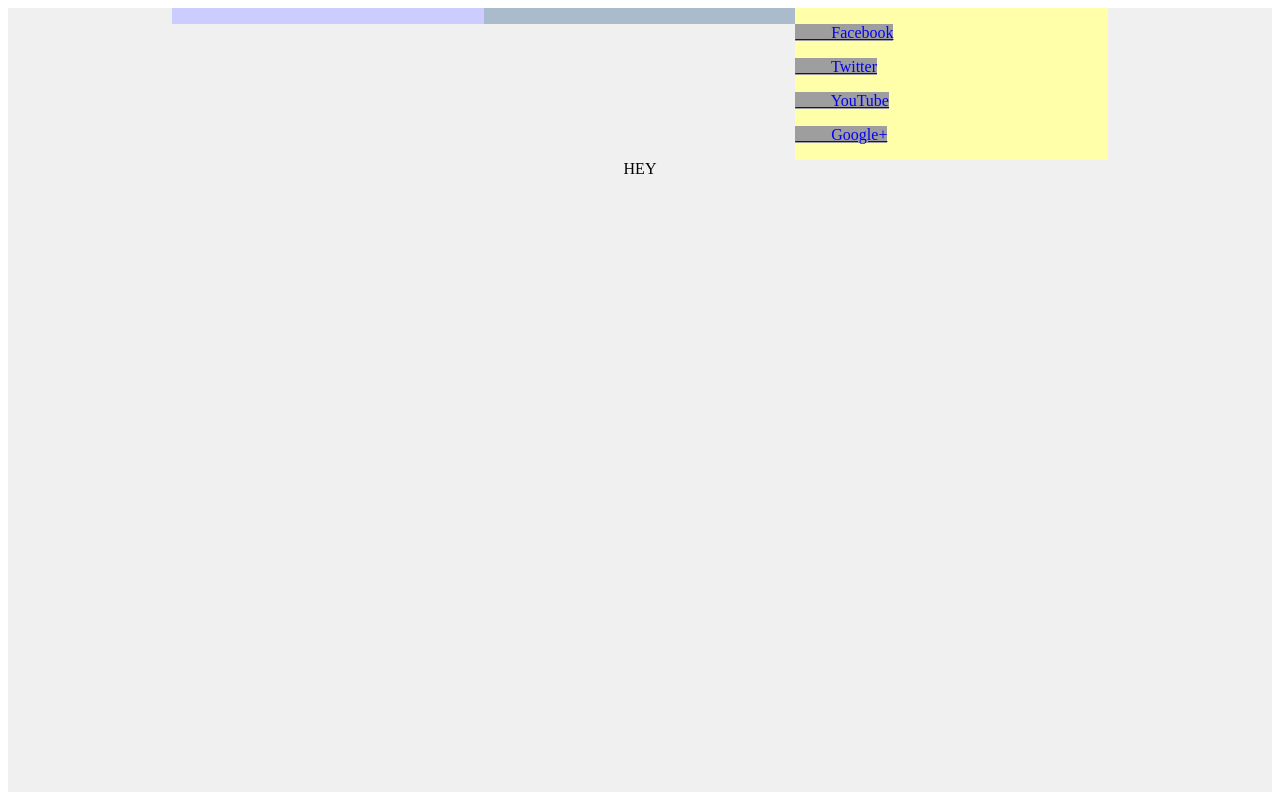
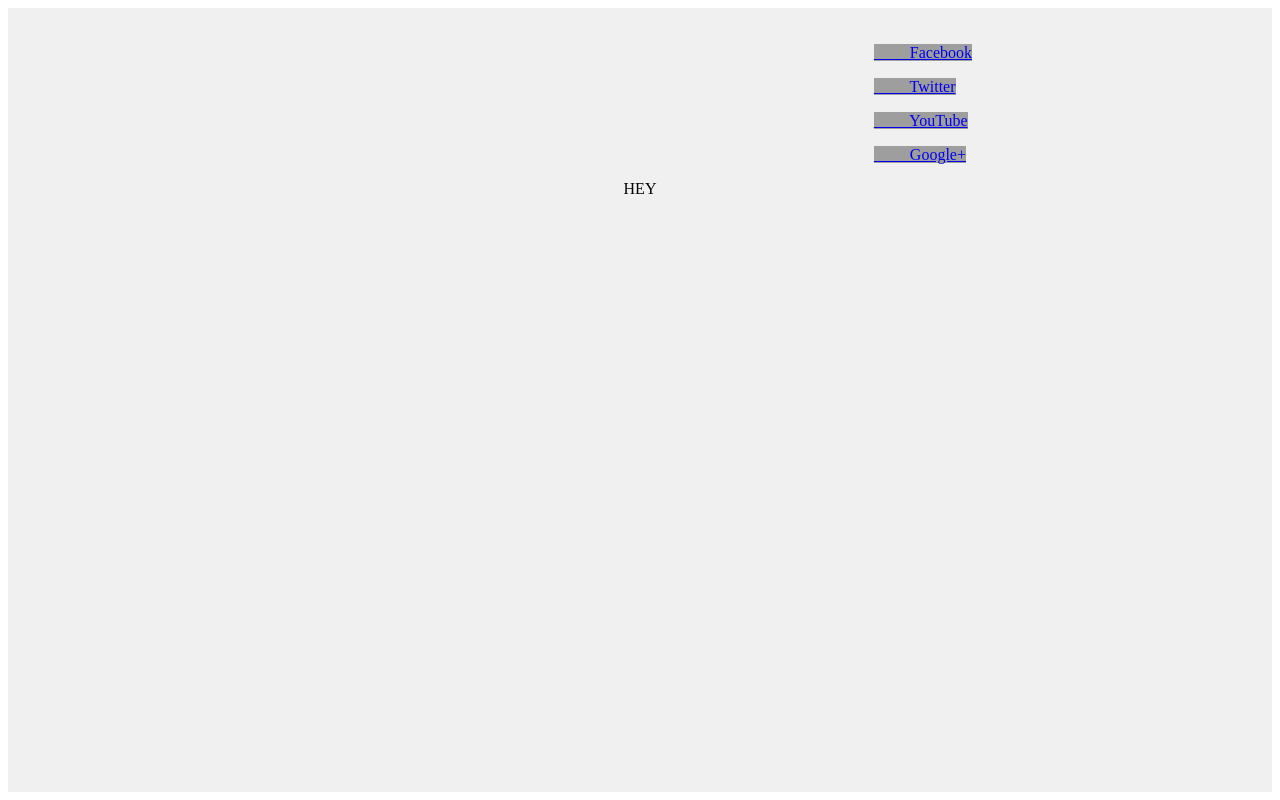
Before and after one commit to Matt8white/hmproj_bianchi_cesaro_ciceri, a PHP site: page /footer.php in a window 1280 px wide. Run offline with PHP 8.4, Linux system fonts and the light colour scheme; data that the repository does not hold is empty; grey boxes are pictures that could not be loaded.

Commit message:
Footer fixes

```diff
--- a/assets/css/mergemestyle.css
+++ b/assets/css/mergemestyle.css
@@ -6,23 +6,26 @@
 	height: 100%;
 }
 .footer-wrapper {
+	position: relative;
+	top: 20px;
 	margin-right: 13%;
 	margin-left: 13%;
 }
+.footer-spacing{
+	float: left;
+	width: 25%;
+}
 .footer-left {
 	float: left;
-	width: 33.3%;
-	background-color: #CCF;
+	width: 25%;
 }
 .footer-center{
 	float: left;
-	width: 33.3%;
-	background-color: #ABC;
+	width: 25%;
 }
 .footer-right {
 	float: right;
-	width: 33.4%;
-	background-color: #FFA;
+	width: 25%;
 }
 .footer-right > p > a:hover {
 	text-decoration: none;
@@ -30,8 +33,9 @@
 .footer-bottom {
 	background-color: #F0F0F0;
 	text-align: center;
+	position: relative;
+	top: 20px;
 }
-
 .clear-fix:after {
   content: "";
   display: table;
--- a/footer.php
+++ b/footer.php
@@ -3,6 +3,12 @@
 <footer class="footer">
 	<div class="footer-filler clear-fix">
 		<div class="footer-wrapper clear-fix">
+			<div class="footer-spacing">
+				<b> <?php echo $lang['USEFUL_INFO']; ?> </b>
+				<p>
+					<a href="#"> <?php echo $lang['FOOTER_LEFT']; ?> </a>
+				</p>
+			</div>
 			<div class="footer-left">
 				<b> <?php echo $lang['USEFUL_INFO']; ?> </b>
 				<p>
```
